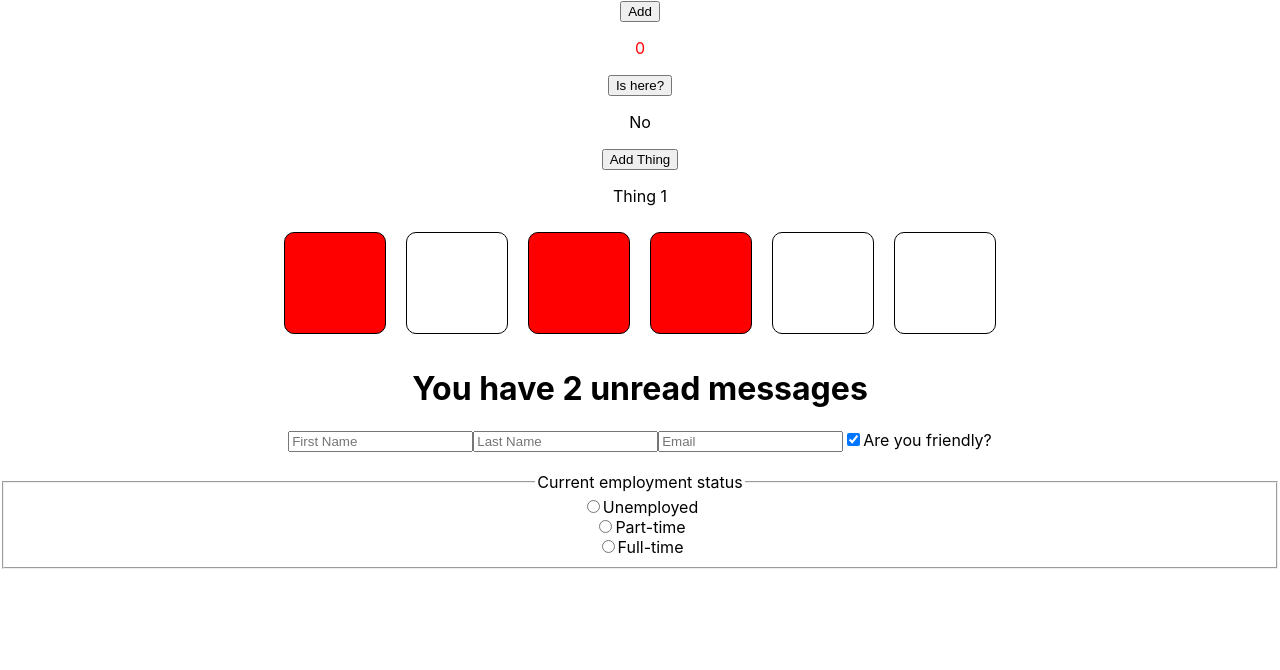
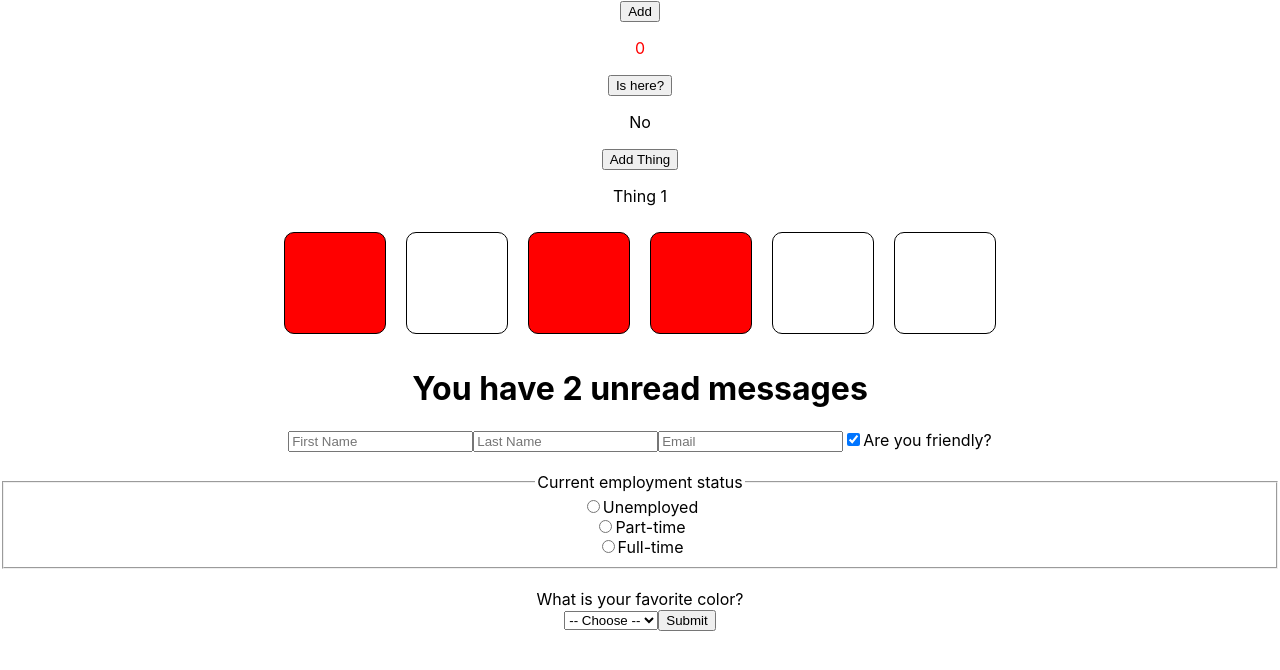
Before and after one commit to LennyRemache/learn-react, a React (Create React App) app in the folder counter-app/: page / in a window 1280 px wide. Shown: the top 670 px of the page. Built offline with nearby package versions, Linux system fonts and the light colour scheme.

Commit message:
Select input and submit form

```diff
--- a/counter-app/src/Form.js
+++ b/counter-app/src/Form.js
@@ -7,9 +7,8 @@ export default function Form() {
     email: "",
     isFriendly: true,
     employment: "",
+    favColor: "",
   });
-
-  console.log(formData);
 
   function handleChange(event) {
     // event.target is a DOM element where handleChange is used
@@ -24,8 +23,21 @@ export default function Form() {
     });
   }
 
+  function handleSubmit(event) {
+    event.preventDefault();
+    console.log(formData);
+    setFormData({
+      firstName: "",
+      lastName: "",
+      email: "",
+      isFriendly: true,
+      employment: "",
+      favColor: "",
+    });
+  }
+
   return (
-    <form>
+    <form onSubmit={handleSubmit}>
       <input
         type="text"
         placeholder="First Name"
@@ -97,6 +109,26 @@ export default function Form() {
         <label htmlFor="full-time">Full-time</label>
         <br />
       </fieldset>
+      <br />
+
+      <label htmlFor="favColor">What is your favorite color?</label>
+      <br />
+      <select
+        id="favColor"
+        value={formData.favColor}
+        onChange={handleChange}
+        name="favColor"
+      >
+        <option value="">-- Choose --</option>
+        <option value="red">Red</option>
+        <option value="orange">Orange</option>
+        <option value="yellow">Yellow</option>
+        <option value="green">Green</option>
+        <option value="blue">Blue</option>
+        <option value="indigo">Indigo</option>
+        <option value="violet">Violet</option>
+      </select>
+      <button type="submit">Submit</button>
     </form>
   );
 }
```
